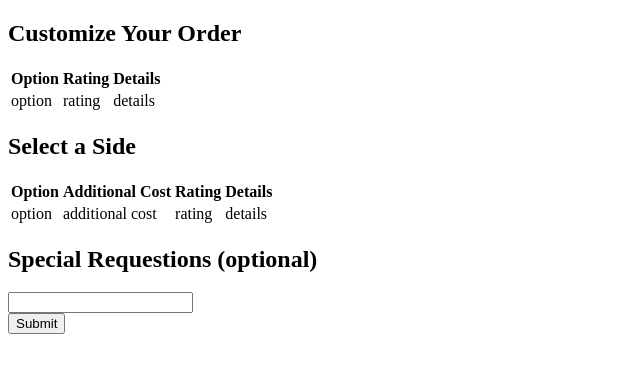
After one commit to barca/FoodyCall, a Flask app: template FoodyCall/templates/customizeorder.html in a window 1280 px wide. The commit adds this page. Shown: the top 373 px of the page, without its empty margins (0-640 px from the left). Run offline with Flask 2, Linux system fonts and the light colour scheme; the template is opened without the code that fills it, so the values that code supplies are empty.

Commit message:
Added new templates

```diff
--- /dev/null
+++ b/FoodyCall/templates/customizeorder.html
@@ -0,0 +1,46 @@
+<!DOCTYPE html>
+<html lang="en">
+<head>
+</head>
+<body>
+  <div>
+   <h2>Customize Your Order</h2>
+    <table>
+      <tr>
+        <th>Option</th>
+        <th>Rating</th>
+        <th>Details</th>
+      </tr>
+      <tr>
+        <td>option</td>
+        <td>rating</td>
+        <td>details</td>
+      </tr>
+    </table>
+  </div>
+  <div>
+   <h2>Select a Side</h2>
+    <table>
+      <tr>
+        <th>Option</th>
+        <th>Additional Cost</th>
+        <th>Rating</th>
+        <th>Details</th>
+      </tr>
+      <tr>
+        <td>option</td>
+        <td>additional cost</td>
+        <td>rating</td>
+        <td>details</td>
+      </tr>
+    </table>
+  </div>
+
+  <div>
+    <h2>Special Requestions (optional)</h2>
+    <input type="text"><br>
+  <div>
+    <button type="button">Submit</button>
+  </div>
+</body>
+</html>
--- a/FoodyCall/templates/main.html
+++ b/FoodyCall/templates/main.html
@@ -11,7 +11,7 @@
 
   <body>
     <div>
-      <input type="tel" placeholder="Enter a texting capable phone number">
+      <input type="tel"><br>
       <button class="btn btn-danger" type="button">Make a FoodyCall!</button>
     </div>
     <div>
--- a/FoodyCall/templates/mainorder.html
+++ b/FoodyCall/templates/mainorder.html
@@ -1,7 +1,7 @@
 <!DOCTYPE html>
 <html lang="en">
 <head>
-    <h1>FoodyCall</h1>
+    <h1>Pick a Main</h1>
 </head>
 <body>
 <div>
@@ -32,7 +32,7 @@
         <td>details</td>
       </tr>
     </table>
-<button type="button">Submit</button>
+    <button type="button">Submit</button>
 </div>
 </body>
 </html>
```
Also changed, not shown: FoodyCall/templates/ratingsmain.html (added, +10 -0 lines).
